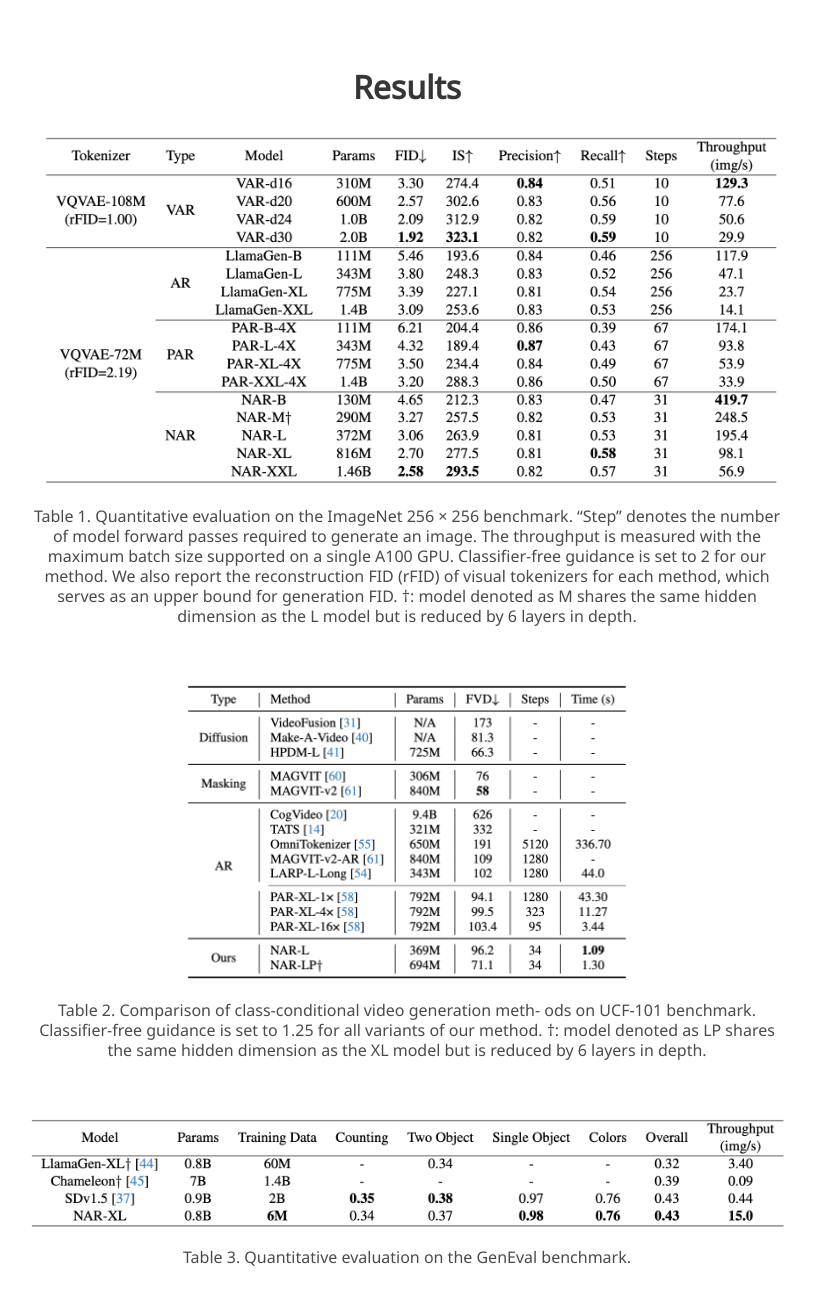
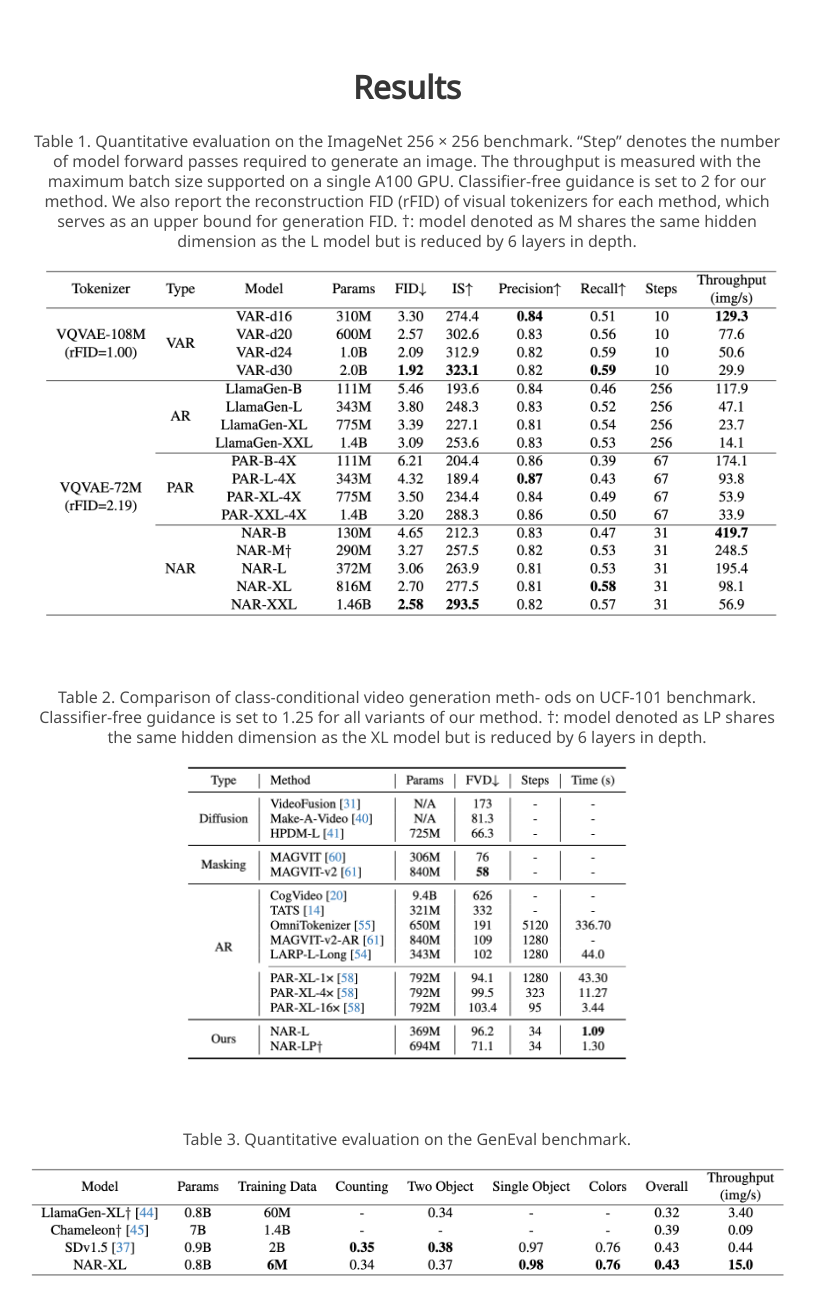
Before and after one commit to Yuanyu0/nar, a plain HTML site: page index.html in a window 1280 px wide. Shown: the part 3380-4686 px from the top of the page, without its empty margins (233-1048 px from the left). Drawn offline with nearby package versions, Linux system fonts and the light colour scheme; some icons are missing; a web font is replaced by a local one.

Commit message:
fix table caption

```diff
--- a/index.html
+++ b/index.html
@@ -273,23 +273,20 @@
 
     <div class="columns is-centered method-comparision">
       <div class="column is-four-fifths">
-        <img src="./static/images/c2i_table.png"
-                 alt="Method comparision."/>
         <h2 class="subtitle has-text-centered">
           Table 1. Quantitative evaluation on the ImageNet 256 × 256 benchmark. “Step” denotes the number of model forward passes required to
           generate an image. The throughput is measured with the maximum batch size supported on a single A100 GPU. Classifier-free guidance
           is set to 2 for our method. We also report the reconstruction FID (rFID) of visual tokenizers for each method, which serves as an upper
           bound for generation FID. †: model denoted as M shares the same hidden dimension as the L model but is reduced by 6 layers in depth.
         </h2>
+        <img src="./static/images/c2i_table.png"
+                 alt="Method comparision."/>
       </div>
     </div>
     <br>
 
     <div class="columns is-centered method-comparision">
       <div class="column is-four-fifths c2v-section">
-        <img src="./static/images/c2v_table.png"
-                 alt="Method comparision."
-                 class="c2v-table" />
         <h2 class="subtitle has-text-centered">
           Table 2. Comparison of class-conditional video generation meth-
           ods on UCF-101 benchmark. Classifier-free guidance is set to 1.25
@@ -297,17 +294,20 @@
           same hidden dimension as the XL model but is reduced by 6 layers
           in depth.
         </h2>
+        <img src="./static/images/c2v_table.png"
+                 alt="Method comparision."
+                 class="c2v-table" />
       </div>
     </div>
     <br>
 
     <div class="columns is-centered method-comparision">
       <div class="column is-four-fifths">
-        <img src="./static/images/t2i_table.png"
-                 alt="Method comparision."/>
         <h2 class="subtitle has-text-centered">
           Table 3. Quantitative evaluation on the GenEval benchmark.
         </h2>
+        <img src="./static/images/t2i_table.png"
+                 alt="Method comparision."/>
       </div>
     </div>
 
--- a/static/css/index.css
+++ b/static/css/index.css
@@ -193,3 +193,7 @@ body {
   position: relative;
   left: 20%;
 }
+
+.results img {
+  margin-top: -1rem;
+}
```
